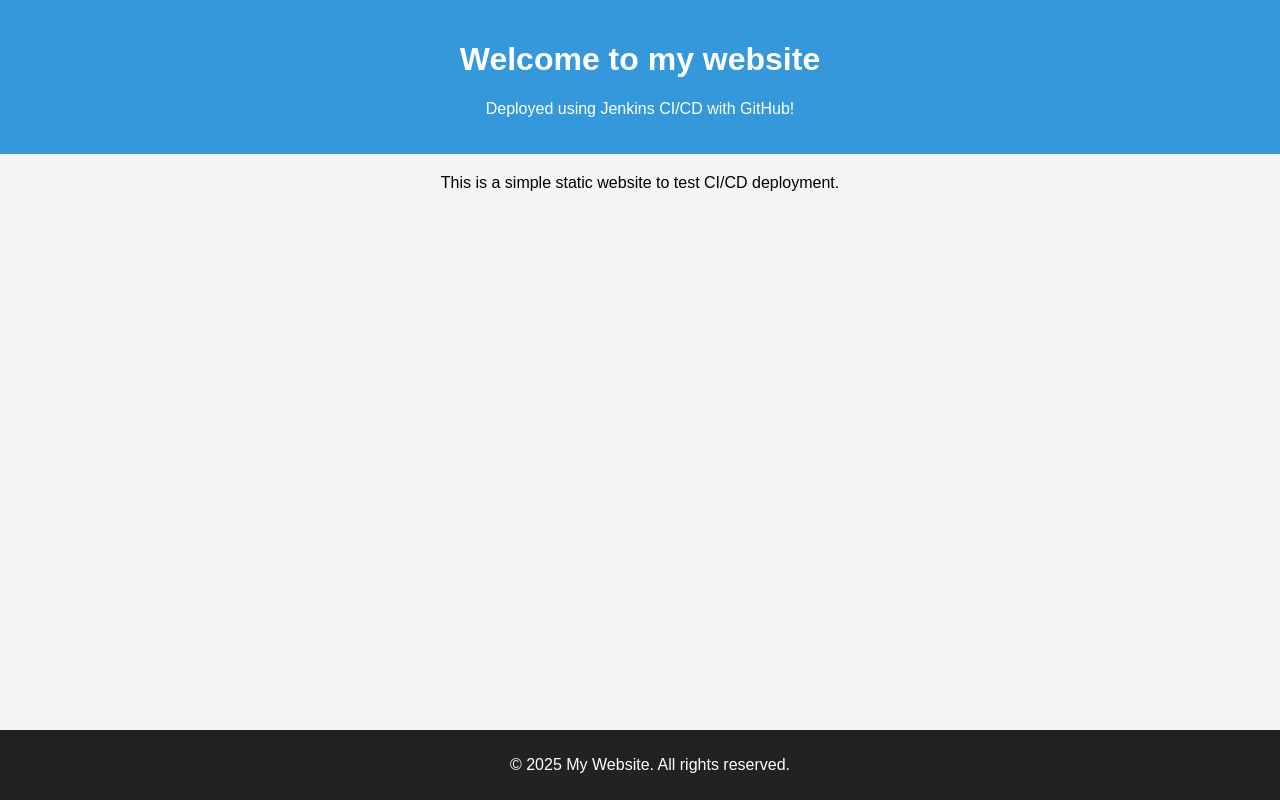
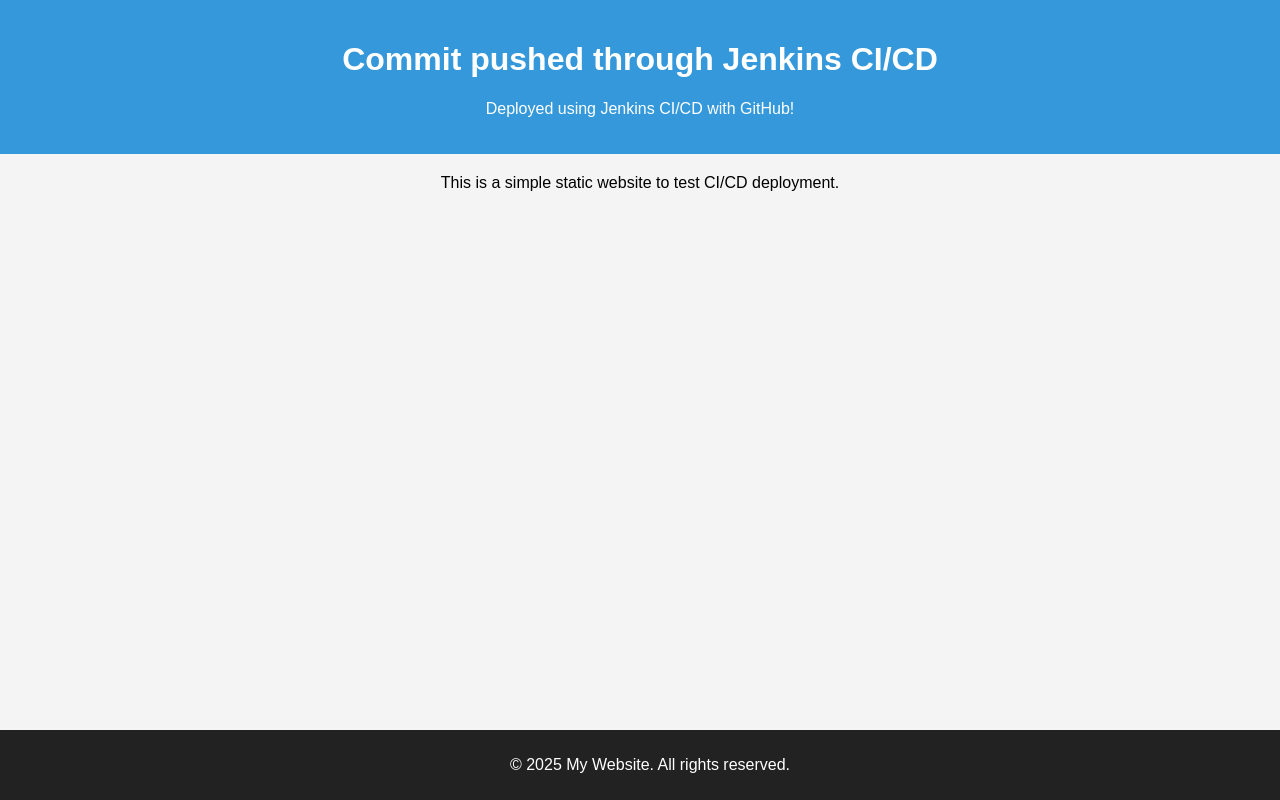
Before and after one commit to afaque490/jenkins-CI-CD, a plain HTML site: page index.html in a window 1280 px wide. Drawn offline with Linux system fonts and the light colour scheme.

Commit message:
pushing this commit to see live changes on website

```diff
--- a/index.html
+++ b/index.html
@@ -8,7 +8,7 @@
 </head>
 <body>
     <header>
-        <h1>Welcome to my website</h1>
+        <h1>Commit pushed through Jenkins CI/CD</h1>
         <p>Deployed using Jenkins CI/CD with GitHub!</p>
     </header>
 
```
